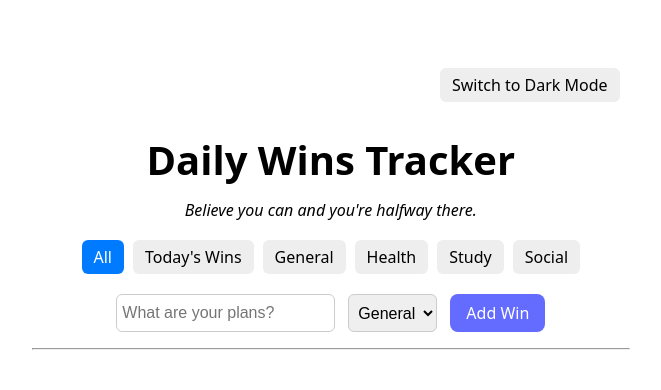
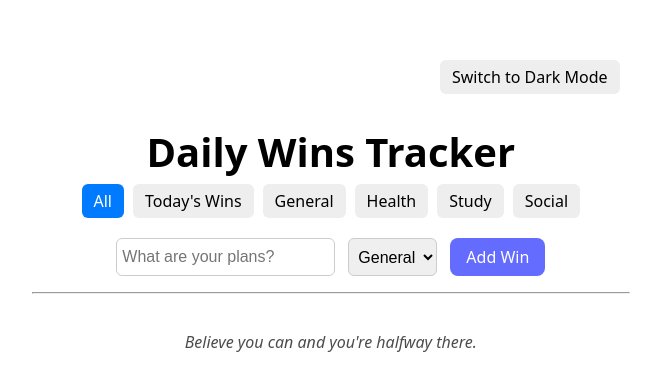
Before and after one commit to danielparfene9/lasb6, a Svelte app: page / in a window 1280 px wide. Shown: the part 188-578 px from the top of the page, without its empty margins (308-969 px from the left). Built offline with nearby package versions, Linux system fonts and the light colour scheme.

Commit message:
add card placeholder

```diff
--- a/src/App.svelte
+++ b/src/App.svelte
@@ -85,7 +85,9 @@
     </div>
 
     <h1>Daily Wins Tracker</h1>
-    <p><em>{randomQuote}</em></p>
+    {#if filteredWins.length > 0}
+      <p><em>{randomQuote}</em></p>
+    {/if}
 
     <div class="controls">
       <div class="filter-buttons">
@@ -136,6 +138,11 @@
           </div>
         </div>
       {/each}
+      {#if filteredWins.length === 0}
+        <div class="empty-placeholder">
+          <em>{randomQuote}</em>
+        </div>
+      {/if}
     </div>
   </div>
 </main>
--- a/src/app.css
+++ b/src/app.css
@@ -257,3 +257,10 @@ button:hover {
   background-color: #333;
   color: white;
 }
+
+.empty-placeholder {
+  padding: 20px;
+  text-align: center;
+  font-style: italic;
+  opacity: 0.7;
+}
```
